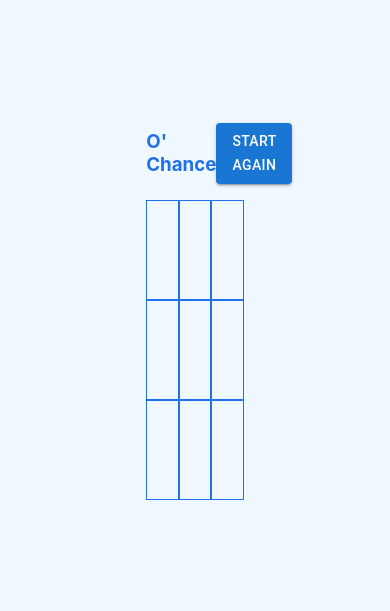
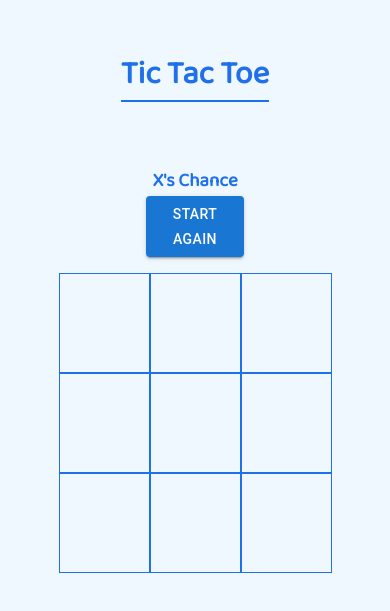
Before and after one commit to unkitsingh0/Tic-Tac-Toe, a React (Create React App) app: page / in a window 390 px wide. Shown: the part 111-722 px from the top of the page. Built offline with nearby package versions, Linux system fonts and the light colour scheme.

Commit message:
Doing some Css changes

```diff
--- a/public/index.html
+++ b/public/index.html
@@ -10,6 +10,7 @@
       content="Web site created using create-react-app"
     />
     <link rel="apple-touch-icon" href="%PUBLIC_URL%/logo192.png" />
+
     <!--
       manifest.json provides metadata used when your web app is installed on a
       user's mobile device or desktop. See https://developers.google.com/web/fundamentals/web-app-manifest/
@@ -24,7 +25,7 @@
       work correctly both with client-side routing and a non-root public URL.
       Learn how to configure a non-root public URL by running `npm run build`.
     -->
-    <title>React App</title>
+    <title>Tic-Tac-Toe</title>
   </head>
   <body>
     <noscript>You need to enable JavaScript to run this app.</noscript>
--- a/src/Components/Board.css
+++ b/src/Components/Board.css
@@ -1,8 +1,10 @@
+@import url('https://fonts.googleapis.com/css2?family=Baloo+Bhai+2&display=swap');
+
 *{
     margin: 0;
     padding: 0;
     box-sizing: border-box;
-
+    font-family: 'Baloo Bhai 2', cursive;
 }
 
 .bord-container{
@@ -15,6 +17,10 @@
     background-color: aliceblue;
     color: rgb(31, 112, 233);
 }
+.Heading{
+    margin-bottom: 4rem;
+    border-bottom: 2px solid;
+}
 .child1{
     width: 25%;
     display: flex;
@@ -22,10 +28,21 @@
     margin-bottom: 1rem;
     justify-content: space-between;
 }
+@media only screen and (max-width: 700px) {
+    .child1 {
+      flex-direction: column;
+    }
+  }
 .forCss{
     /* border: 2px solid rgb(31, 112, 233); */
     width: 25%;
 }
+
+@media only screen and (max-width: 700px) {
+    .forCss {
+      width: 70%;
+    }
+  }
 .bord-row{
     display: flex;
     justify-content: space-evenly;
--- a/src/Components/Board.jsx
+++ b/src/Components/Board.jsx
@@ -2,6 +2,7 @@ import React, { useState } from "react";
 import Square from "./Square";
 import "./Board.css";
 import Button from '@mui/material/Button';
+
 function Board() {
     let [state, setState] = useState([
         null,
@@ -14,7 +15,7 @@ function Board() {
         null,
         null,
     ]);
-    let [xo, setXo] = useState(false);
+    let [xo, setXo] = useState(true);
 
     let checkWinner = () => {
         let winnerLogic = [
@@ -38,41 +39,40 @@ function Board() {
 
     let handelClick = (index) => {
         // console.log(index,'cliked')
-        let xoData;
-        setState((prevState) => {
-            xoData = xo ? "X" : "O";
+        let copydata = [...state]
+        if(state[index]===null){
+            copydata[index]=xo?"X":"O"
+            setState(copydata)
+            setXo(!xo);
+        }
 
-            return [
-                ...prevState,
-                prevState[index] === null ? (prevState[index] = xoData) : "",
-            ];
-        });
-        setXo(!xo);
-        console.log("Button has been clicked");
+        // console.log("Button has been clicked");
     };
     let isWinner = checkWinner();
     return (
         <div className="bord-container">
-            {/* < variant="contained">Hello World</Button> */}
+          <h1 className="Heading">Tic Tac Toe</h1>
             {isWinner ? (
-                <h1>
-                    {isWinner} wins{" "}
+                <div style={{display:"flex"}}>
+                <h1 style={{marginRight:"24px"}}>
+                 <span style={{borderBottom:"1px solid"}}>{isWinner}</span> wins</h1>
                     <Button
                     variant="contained"
-                        onClick={() => {
-                            setState([null, null, null, null, null, null, null, null, null]);
-                            setXo(true);
-                        }}
+                    onClick={() => {
+                        setState([null, null, null, null, null, null, null, null, null]);
+                        setXo(true);
+                    }}
                     >
                         Start Again
                     </Button>
-                </h1>
+                        </div>
+
             ) : (
                 <>
                     <div className="child1" >
-            <h3>{xo ? "X" : "O"}' Chance </h3>
+            <h3>{xo ? "X" : "O"}'s Chance </h3>
             <h1>
-              {isWinner}{" "}
+              {isWinner}
               <Button
               variant="contained"
                 onClick={() => {
```
Also changed, not shown: package.json (+4 -41 lines), 2 other files (tests, documents, lock files or other folders).
